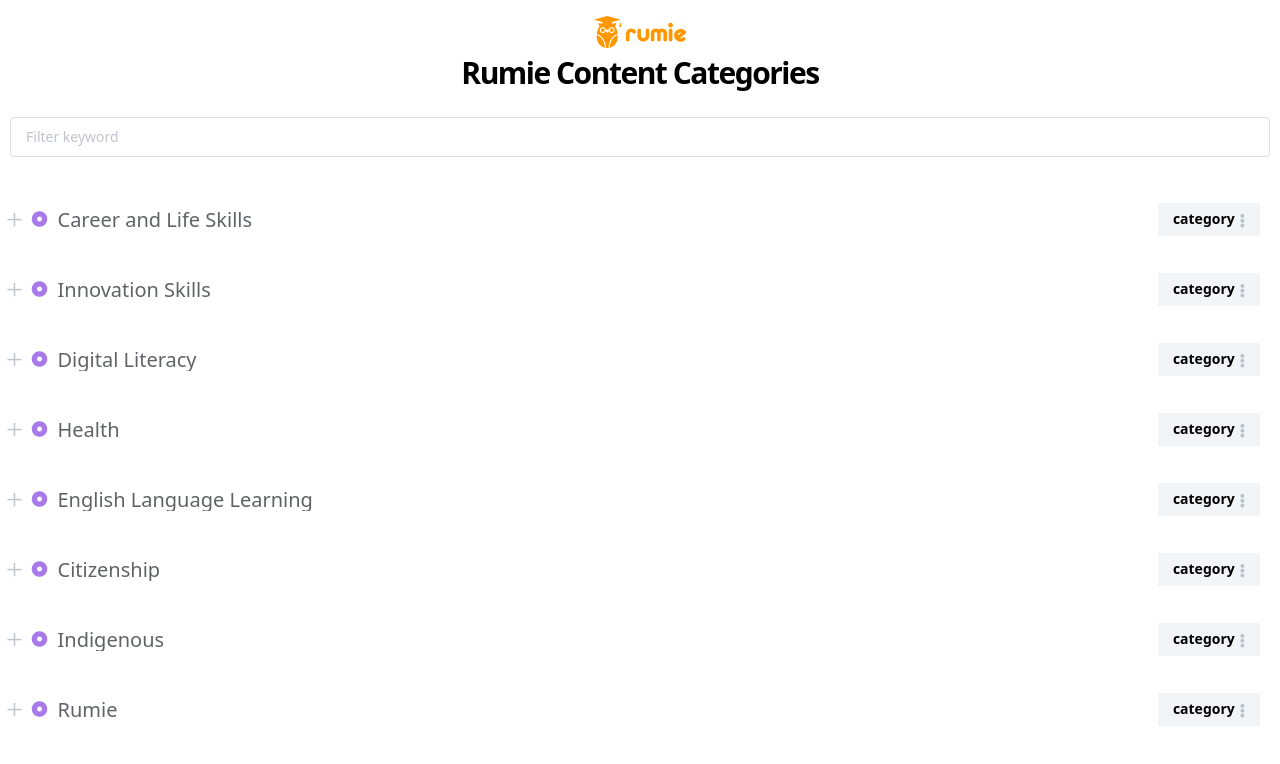
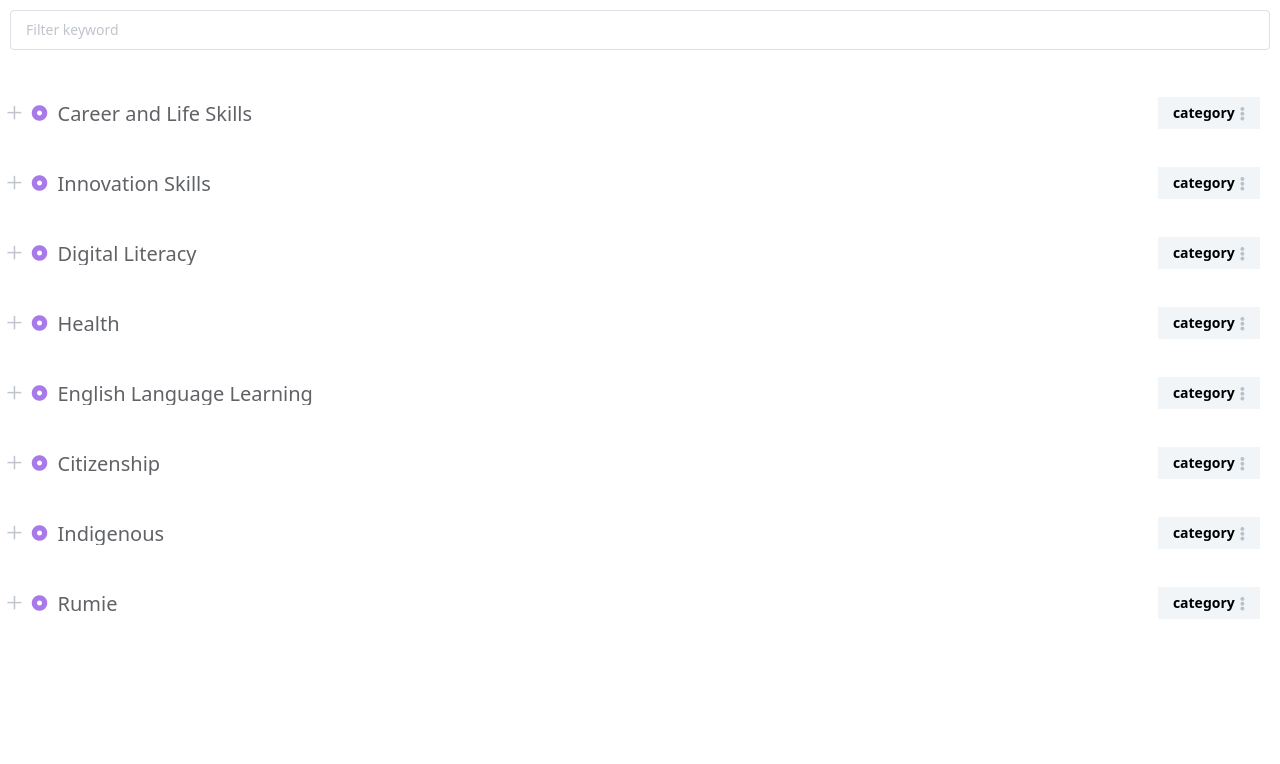
Before and after one commit to Rumie/contentTree, a Vue app: page / in a window 1280 px wide. Shown: the top 764 px of the page. Built offline with nearby package versions, Linux system fonts and the light colour scheme.

Commit message:
remove header as per mockup and add calibre as rmc font

```diff
--- a/src/App.vue
+++ b/src/App.vue
@@ -1,13 +1,5 @@
 <template>
   <div id="app">
-    <!-- nav header  -->
-    <nav class="navigation">
-      <img src="@/assets/images/logo.svg" alt="Rumie" />
-      <div class="navigation__title">
-        Rumie Content Categories
-      </div>
-    </nav>
-    <!-- search -->
     <div style="margin: 10px">
       <el-input placeholder="Filter keyword" v-model="filterText" style="margin-bottom: 20px;"></el-input>
     </div>
@@ -101,7 +93,7 @@
 
 <style lang="scss">
 body {
-  font-family: 'system-ui';
+  font-family: var(--calibre);
 }
 
 .navigation {
```
